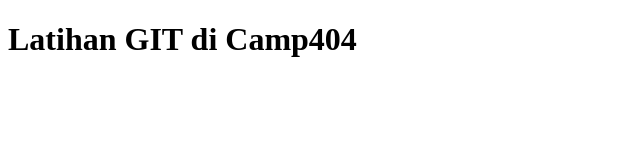
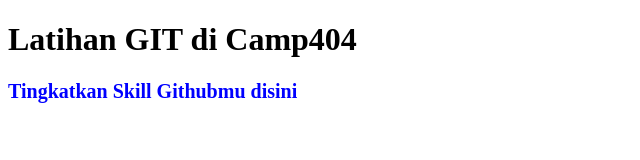
Before and after one commit to dimas1002/latihanGit, a plain HTML site: page index.html in a window 1280 px wide. Shown: the whole page, without its empty margins (0-640 px from the left). Drawn offline with Linux system fonts and the light colour scheme.

Commit message:
menambahkan css + modif html

```diff
--- a/index.html
+++ b/index.html
@@ -4,9 +4,11 @@
     <meta charset="UTF-8" />
     <meta http-equiv="X-UA-Compatible" content="IE=edge" />
     <meta name="viewport" content="width=device-width, initial-scale=1.0" />
-    <title>Document</title>
+    <link rel="stylesheet" href="style.css" />
+    <title>Latihan GIT</title>
   </head>
   <body>
     <h1>Latihan GIT di Camp404</h1>
+    <p>Tingkatkan Skill Githubmu disini</p>
   </body>
 </html>
--- /dev/null
+++ b/style.css
@@ -0,0 +1,5 @@
+p {
+  color: blue;
+  font-size: 20px;
+  font-weight: bold;
+}
```
